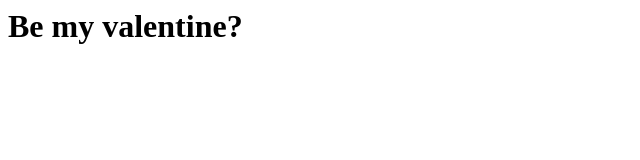
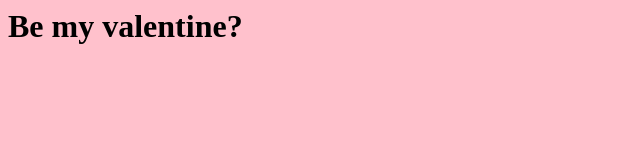
Before and after one commit to alistairmchua/vayintine.github.io, a plain HTML site: page index.html in a window 1280 px wide. Shown: the whole page, without its empty margins (0-640 px from the left). Drawn offline with Linux system fonts and the light colour scheme.

Commit message:
Update index.html

```diff
--- a/index.html
+++ b/index.html
@@ -1 +1,11 @@
+<style>
+body {
+  background-color: #FFC1CC
+}
+
+
+</style>
+
+<body>
 <h1>Be my valentine?</h1>
+</body>
```
